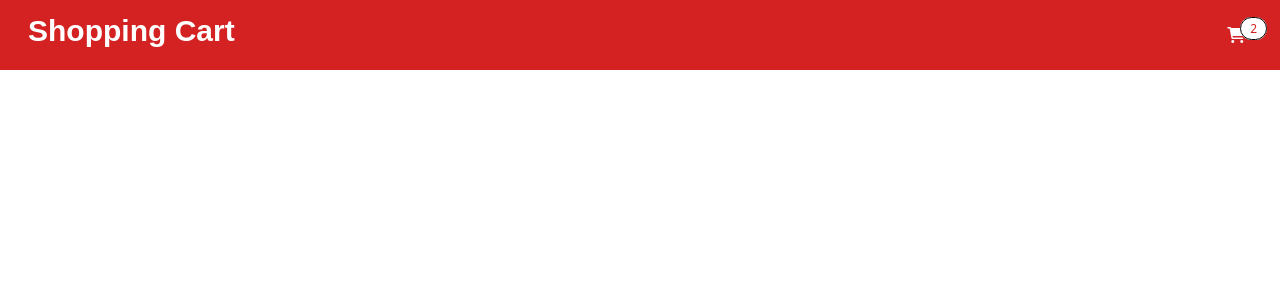
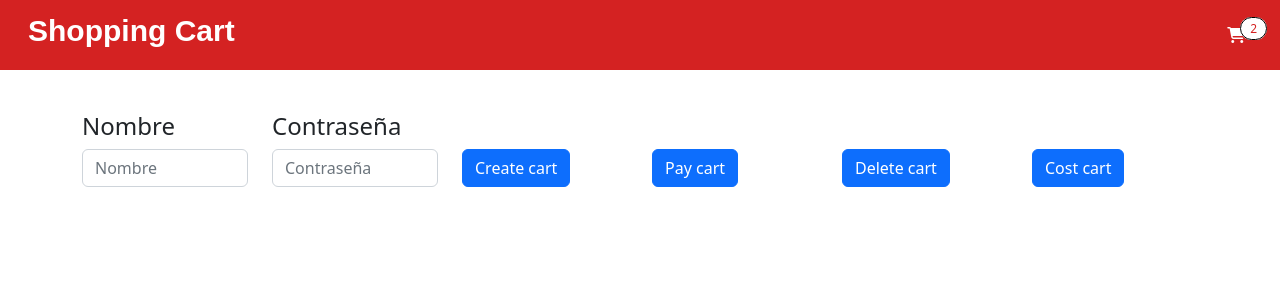
Before and after one commit to decouflet/Shopping-Cart-Front, an Angular app: page / in a window 1280 px wide. Shown: the top 300 px of the page. Built offline with nearby package versions, Linux system fonts and the light colour scheme.

Commit message:
cart creation bar

```diff
--- a/src/app/app-routing.module.ts
+++ b/src/app/app-routing.module.ts
@@ -1,7 +1,10 @@
 import { NgModule } from '@angular/core';
 import { RouterModule, Routes } from '@angular/router';
+import { ShoppingCartComponent } from './shopping-cart/shopping-cart.component';
 
-const routes: Routes = [];
+const routes: Routes = [
+  {path: '', component: ShoppingCartComponent}
+];
 
 @NgModule({
   imports: [RouterModule.forRoot(routes)],
--- a/src/app/app.component.css
+++ b/src/app/app.component.css
@@ -0,0 +1,3 @@
+.shopping {
+    margin-top: 7rem;
+}
--- a/src/app/app.component.html
+++ b/src/app/app.component.html
@@ -1 +1,5 @@
-<app-shopping-cart></app-shopping-cart>
+<app-header></app-header>
+
+<div class="container shopping">
+    <router-outlet></router-outlet>
+</div>
--- a/src/app/app.module.ts
+++ b/src/app/app.module.ts
@@ -5,7 +5,7 @@ import { AppRoutingModule } from './app-routing.module';
 import { AppComponent } from './app.component';
 import { ShoppingCartComponent } from './shopping-cart/shopping-cart.component';
 import { NgbModule } from '@ng-bootstrap/ng-bootstrap';
-import { HeaderComponent } from './shopping-cart/header/header.component';
+import { HeaderComponent } from './header/header.component';
 
 @NgModule({
   declarations: [
--- /dev/null
+++ b/src/app/header/header.component.html
@@ -0,0 +1,11 @@
+
+    <nav class="navbar fixed-top navbar-light d-flex align-items-center">
+        <h1>Shopping Cart</h1>
+        <div class="menu"></div>
+        <div class="">
+            <a>
+                <i class="fas fa-shopping-cart" id="cart"></i>
+                <span class="cart">2</span>
+            </a>
+            </div>
+    </nav>
--- a/src/app/shopping-cart/header/header.component.html
+++ /dev/null
@@ -1,10 +0,0 @@
-<nav class="navbar fixed-top navbar-light d-flex align-items-center">
-    <h1>Shopping Cart</h1>
-    <div class="menu"></div>
-    <div class="">
-        <a>
-            <i class="fas fa-shopping-cart" id="cart"></i>
-            <span class="cart">2</span>
-        </a>
-        </div>
-</nav>
--- a/src/app/shopping-cart/shopping-cart.component.css
+++ b/src/app/shopping-cart/shopping-cart.component.css
@@ -0,0 +1,3 @@
+.cart-button {
+    margin-top: 2.3rem;
+}
--- a/src/app/shopping-cart/shopping-cart.component.html
+++ b/src/app/shopping-cart/shopping-cart.component.html
@@ -1,5 +1,33 @@
-<head>
-    <link rel="preconnect" href="https://fonts.googleapis.com">
-    <link rel="stylesheet" href="https://cdnjs.cloudflare.com/ajax/libs/font-awesome/6.0.0/css/all.min.css">
-</head>
-<app-header></app-header>
+<form class="form-wrapper">
+    <div class="row">
+        <section class="col-4">
+            <div class="row">
+                <div class="form-group col-6">
+                    <h4>Nombre</h4>
+                    <input type="text" class="form-control" id="nombre" placeholder="Nombre">
+                </div>
+                <div class="form-group col-6">
+                    <h4>Contraseña</h4>
+                    <input type="password" class="form-control" id="contraseña" placeholder="Contraseña">
+                </div>
+            </div>
+        </section>
+        <section class="col-8">
+            <div class="row">
+                <div class="col-3 cart-button">
+                    <button type="button" class="btn btn-primary">Create cart</button>
+                </div>
+                <div class="col-3 cart-button">
+                    <button type="button" class="btn btn-primary">Pay cart</button>
+                </div>
+                <div class="col-3 cart-button">
+                    <button type="button" class="btn btn-primary">Delete cart</button>
+                </div>
+                <div class="col-3 cart-button">
+                    <button type="button" class="btn btn-primary">Cost cart</button>
+                </div>
+            </div>
+        </section>
+    </div>
+
+</form>
--- a/src/index.html
+++ b/src/index.html
@@ -6,6 +6,8 @@
   <base href="/">
   <meta name="viewport" content="width=device-width, initial-scale=1">
   <link rel="icon" type="image/x-icon" href="favicon.ico">
+  <link rel="preconnect" href="https://fonts.googleapis.com">
+  <link rel="stylesheet" href="https://cdnjs.cloudflare.com/ajax/libs/font-awesome/6.5.1/css/all.min.css">
 </head>
 <body>
   <app-root></app-root>
```
Also changed, not shown: src/app/header/header.component.css (line endings or trailing spaces), src/app/header/header.component.ts (renamed from src/app/shopping-cart/header/header.component.ts), 1 other file (tests, documents, lock files or other folders).
